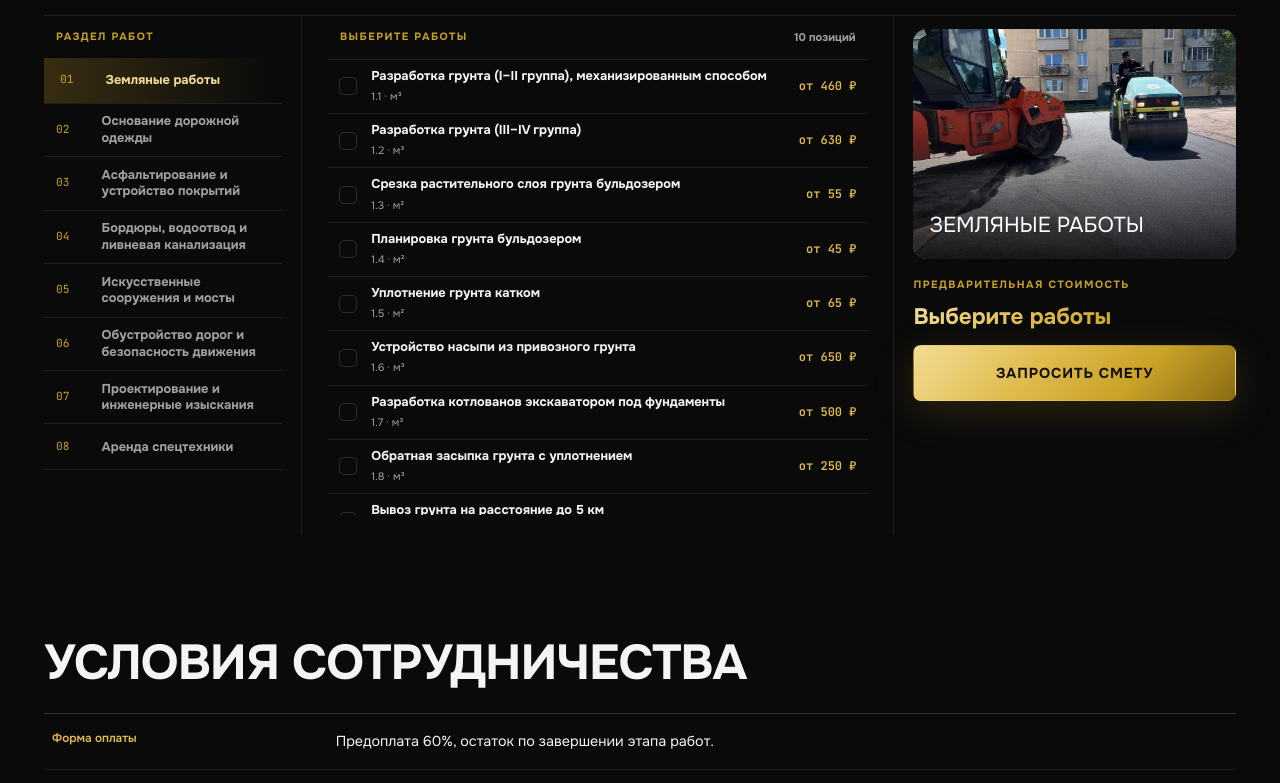
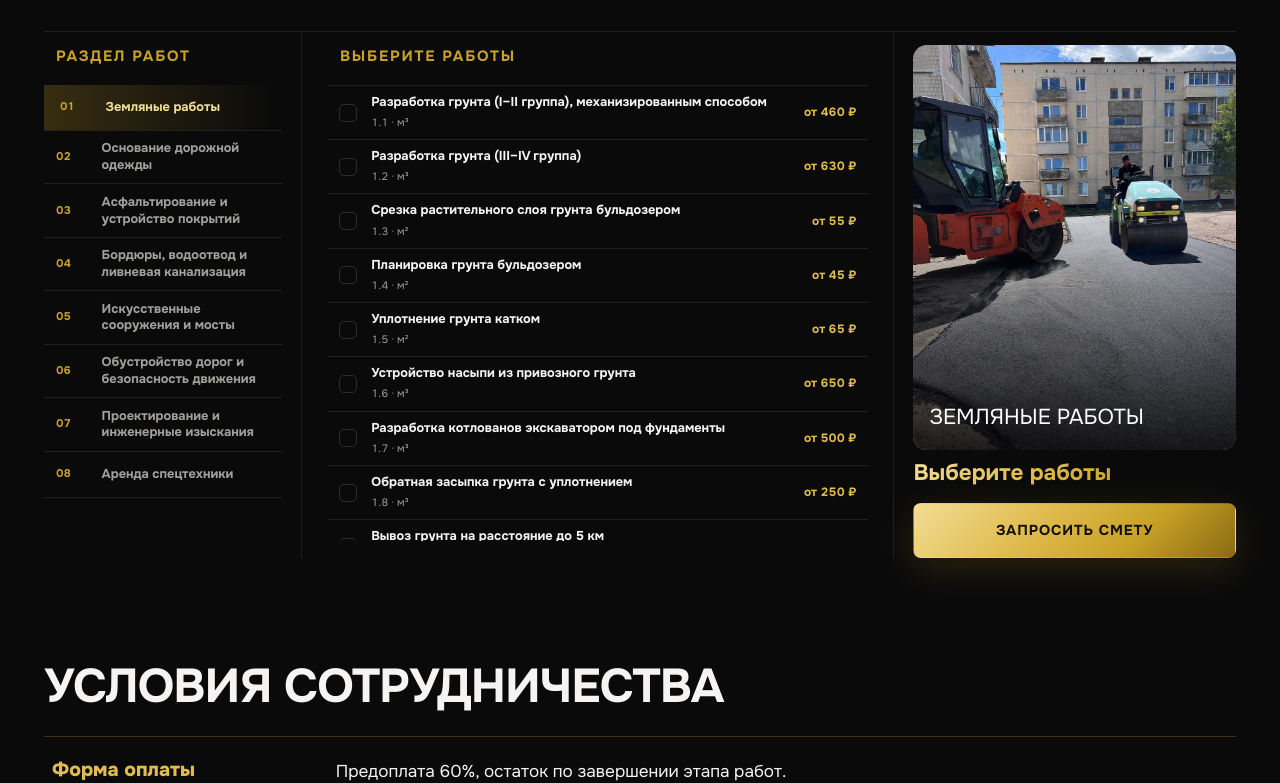
Before and after one commit to SWAFFY012/SIRIUS, a React (Vite) app: page /price in a window 1280 px wide. Shown: the part 1038-1821 px from the top of the page. Built offline with nearby package versions, Linux system fonts and the light colour scheme; a web font is replaced by a local one.

Commit message:
Refine pricing layout and headings

```diff
--- a/src/pages/Price.jsx
+++ b/src/pages/Price.jsx
@@ -51,7 +51,6 @@ function PriceCalculator({ selected, onToggle, onQty }) {
         <section className="price-calc__works" aria-label={activeSection.title}>
           <div className="price-calc__works-head">
             <span className="price-calc__legend">Выберите работы</span>
-            <b>{activeSection.items.length} позиций</b>
           </div>
           <div className="price-calc__options">
             {activeSection.items.map((item) => {
@@ -84,9 +83,7 @@ function PriceCalculator({ selected, onToggle, onQty }) {
             <figcaption>{activeSection.title}</figcaption>
           </figure>
           <div className="price-calc__result">
-            <span className="price-calc__legend">Предварительная стоимость</span>
             <strong className={picked.length ? "" : "is-empty"}>{picked.length ? `от ${money(total)} ₽` : "Выберите работы"}</strong>
-            {picked.length > 0 && <p>{picked.length} {picked.length === 1 ? "позиция" : picked.length < 5 ? "позиции" : "позиций"} в расчёте</p>}
             <Link to="/booking" className="btn btn--gold">Запросить смету</Link>
           </div>
         </aside>
--- a/src/styles/forms.css
+++ b/src/styles/forms.css
@@ -7,7 +7,8 @@
 }
 
 .page--booking .page-head__title {
-  font-size: clamp(1.7rem, 2vw, 2rem);
+  font-size: clamp(2.4rem, 4.6vw, 4.6rem);
+  line-height: 0.98;
   white-space: nowrap;
 }
 
@@ -23,7 +24,8 @@
 }
 
 .booking__info h2 {
-  font-size: clamp(1.15rem, 1rem + 0.7vw, 1.5rem);
+  font-size: clamp(1.5rem, 1.15rem + 1.25vw, 2.25rem);
+  line-height: 1.08;
   text-transform: uppercase;
   margin-bottom: 1.25rem;
 }
@@ -106,7 +108,7 @@
 
 @media (min-width: 901px) {
   .page--booking .form {
-    margin-top: clamp(-1.5rem, -1.6vw, -1rem);
+    margin-top: 0;
   }
 }
 
--- a/src/styles/price.css
+++ b/src/styles/price.css
@@ -235,3 +235,106 @@
     border-color: var(--line);
   }
 }
+
+/* Финальная иерархия прайса: одинаковые заголовки и устойчивый правый итог. */
+.full-price__head h1,
+.price-calc__head h2,
+.terms__title {
+  font-size: clamp(1.9rem, 1.2rem + 2.2vw, 3rem);
+  line-height: 1.08;
+}
+
+.price-calc__legend {
+  font-size: clamp(0.82rem, 0.74rem + 0.24vw, 0.95rem);
+  letter-spacing: 0.12em;
+}
+
+.price-calc__categories > .price-calc__legend,
+.price-calc__works-head {
+  padding-bottom: 1rem;
+}
+
+.price-calc__category-num,
+.price-option__body > i,
+.price-option > label > strong,
+.price-option__qty > b,
+.price-calc__result > strong,
+.price-list summary > span,
+.price-list__row > span,
+.price-list__row > strong {
+  font-family: var(--font);
+  font-variant-numeric: tabular-nums;
+}
+
+.price-calc__category-num,
+.price-list summary > span,
+.price-list__row > span {
+  font-weight: 700;
+}
+
+@media (min-width: 1121px) {
+  .price-calc__layout {
+    min-height: 520px;
+  }
+
+  .price-calc__summary {
+    position: sticky;
+    top: calc(var(--header-h) + 1rem);
+    align-self: start;
+    display: grid;
+    grid-template-rows: minmax(0, 1fr) auto;
+    height: 100%;
+  }
+
+  .price-calc__visual {
+    min-height: 330px;
+  }
+
+  .price-calc__result {
+    align-content: end;
+    padding-top: 0.75rem;
+  }
+
+  .price-calc__result .btn {
+    margin-top: 0.35rem;
+  }
+}
+
+.terms__row {
+  padding-block: 1.25rem;
+}
+
+.terms__row dt {
+  font-size: clamp(1.02rem, 0.94rem + 0.35vw, 1.25rem);
+  font-weight: 800;
+  line-height: 1.35;
+}
+
+.terms__row dd {
+  font-size: clamp(0.94rem, 0.88rem + 0.24vw, 1.08rem);
+  line-height: 1.65;
+}
+
+@media (max-width: 760px) {
+  .full-price__head h1,
+  .price-calc__head h2,
+  .terms__title {
+    font-size: clamp(1.65rem, 7.2vw, 2.15rem);
+  }
+
+  .price-calc__legend {
+    font-size: 0.82rem;
+  }
+
+  .price-calc__summary {
+    position: static;
+  }
+
+  .price-calc__visual {
+    min-height: 300px;
+  }
+
+  .price-calc__result {
+    padding-top: 0.75rem;
+  }
+}
```
Also changed, not shown: .21st/design.json.
